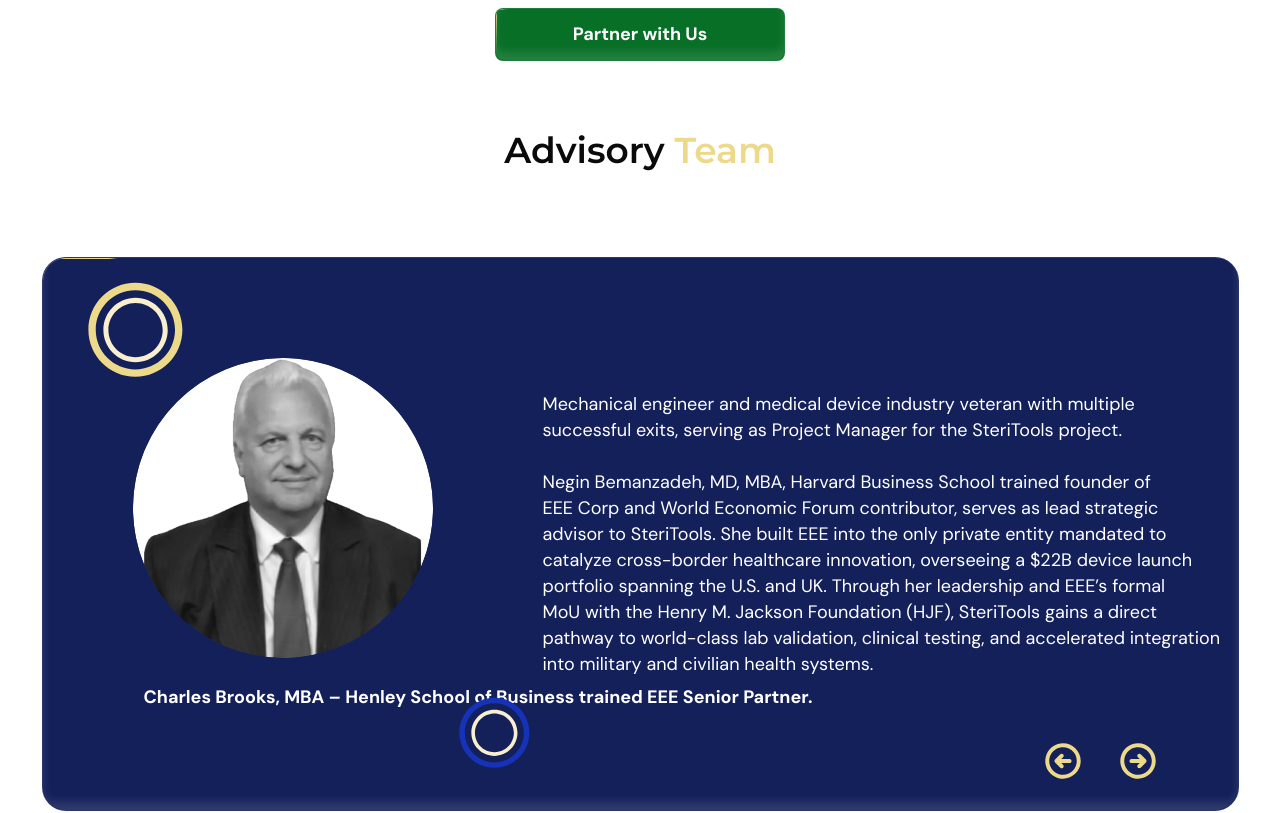
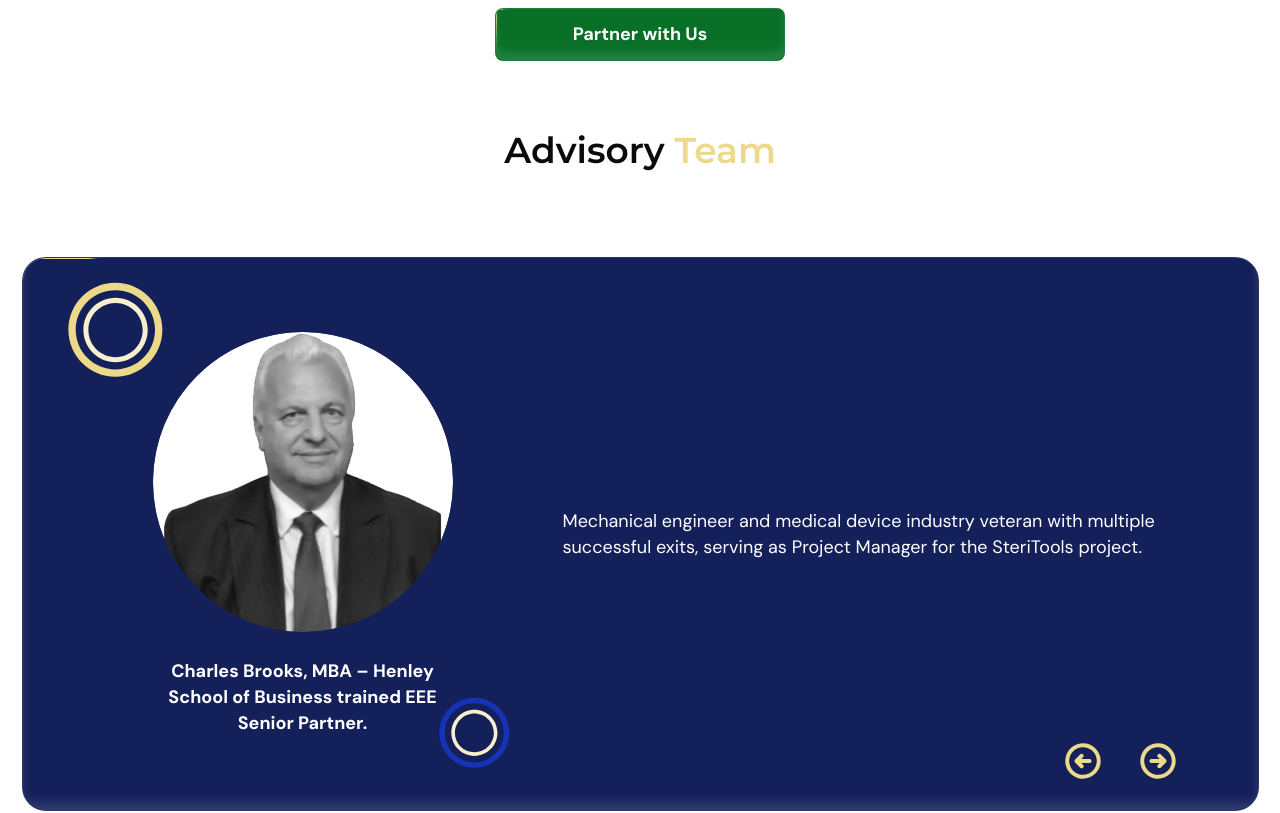
Before and after one commit to projectlead-innovativemojo/Steri-Tools, a Next.js app: page /our-team in a window 1280 px wide. Shown: the part 1580-2393 px from the top of the page. Built offline with nearby package versions, Linux system fonts and the light colour scheme.

Commit message:
( Our Team ): added new advisor member, wrap the member name text

```diff
--- a/src/components/OurTeam/Advisory-Team/index.tsx
+++ b/src/components/OurTeam/Advisory-Team/index.tsx
@@ -13,6 +13,7 @@ import CharlesAdvisoryMember from "@/public/images/team/Charles-Brooks-advisor.p
 import johnAdvisoryMember from "@/public/images/team/John-Dvor-advisor.png";
 import ArashAdvisoryMember from "@/public/images/team/Arash-Samimi-advisor.png";
 import NigelAdvisoryMember from "@/public/images/team/Nigel-H-advisor.png";
+import NeginAdvisoryMember from "@/public/images/team/negin-advisor.png";
 import navLeft from "@/public/images/team/ArrowCircleLeft.svg";
 import navRight from "@/public/images/team/ArrowCircleRight.svg";
 import ringsBg from "@/public/images/team/cirular-rings.svg";
@@ -22,16 +23,7 @@ const advisoryMembers = [
     name: "Charles Brooks, MBA – Henley School of Business trained EEE Senior Partner.",
     image: CharlesAdvisoryMember,
     fullBio: `Mechanical engineer and medical device industry veteran with multiple
-successful exits, serving as Project Manager for the SteriTools project.
-
-Negin Bemanzadeh, MD, MBA, Harvard Business School trained founder of
-EEE Corp and World Economic Forum contributor, serves as lead strategic
-advisor to SteriTools. She built EEE into the only private entity mandated to
-catalyze cross-border healthcare innovation, overseeing a $22B device launch
-portfolio spanning the U.S. and UK. Through her leadership and EEE’s formal
-MoU with the Henry M. Jackson Foundation (HJF), SteriTools gains a direct
-pathway to world-class lab validation, clinical testing, and accelerated integration
-into military and civilian health systems.`,
+successful exits, serving as Project Manager for the SteriTools project.`,
   },
   {
     name: "John Dvor",
@@ -64,11 +56,23 @@ on Licensing. A recognized authority on global intellectual property strategy an
 licensing frameworks, Nigel brings high-level policy insight and international
 licensing governance expertise to EEE.`,
   },
+  {
+    name: "Negin Bemanzadeh, MD, MBA, Harvard Business School trained founder of EEE Corp and World Economic Forum contributor",
+    image: NeginAdvisoryMember,
+    fullBio: `Negin Bemanzadeh, MD, MBA, Harvard Business School trained founder of
+EEE Corp and World Economic Forum contributor, serves as lead strategic
+advisor to SteriTools. She built EEE into the only private entity mandated to
+catalyze cross-border healthcare innovation, overseeing a $22B device launch
+portfolio spanning the U.S. and UK. Through her leadership and EEE’s formal
+MoU with the Henry M. Jackson Foundation (HJF), SteriTools gains a direct
+pathway to world-class lab validation, clinical testing, and accelerated integration
+into military and civilian health systems.`,
+  },
 ];
 
 const AdvisorySlider = () => {
   return (
-    <div className="relative w-full max-w-[1237px] mx-auto px-5 mb-[115px] ">
+    <div className="relative w-full max-w-[1237px] mx-auto px-5 md:px-0 mb-[115px] ">
       {/* Title */}
       <Text as="h2" className="text-center mb-[85px]">
         Advisory <span className="text-[#EDD98A]">Team</span>
@@ -113,7 +117,7 @@ const AdvisorySlider = () => {
                     height={300}
                     className="rounded-full object-cover"
                   />
-                  <Text className="text-center mt-[26px] font-bold max-w-[278px] w-full mx-auto">
+                  <Text className="text-center mt-[26px] font-bold max-w-[278px] w-full mx-auto whitespace-normal">
                     {member.name}
                   </Text>
                 </div>
--- a/src/components/OurTeam/Meet-the-Team/index.tsx
+++ b/src/components/OurTeam/Meet-the-Team/index.tsx
@@ -61,7 +61,7 @@ product design, and procedural innovation.`,
 
 export default function TeamSlider() {
   return (
-    <div className="relative w-full max-w-[1237px] mx-auto">
+    <div className="relative w-full max-w-[1237px] px-5 md:px-0 mx-auto">
       {/* Title */}
       <Text as="h2" className="text-center mb-[73px]">
         Meet The <span className="text-[#EDD98A]">Team</span>
@@ -106,7 +106,10 @@ export default function TeamSlider() {
                     height={300}
                     className="rounded-full object-cover"
                   />
-                  <Text className="text-center mt-[26px] font-bold max-w-[222px] w-full mx-auto">
+                  <Text
+                    className="text-center mt-[26px] font-bold max-w-[222px] w-full mx-auto whitespace-normal
+"
+                  >
                     {member.name}
                   </Text>
                 </div>
```
Also changed, not shown: public/images/team/negin-advisor.png (added).
